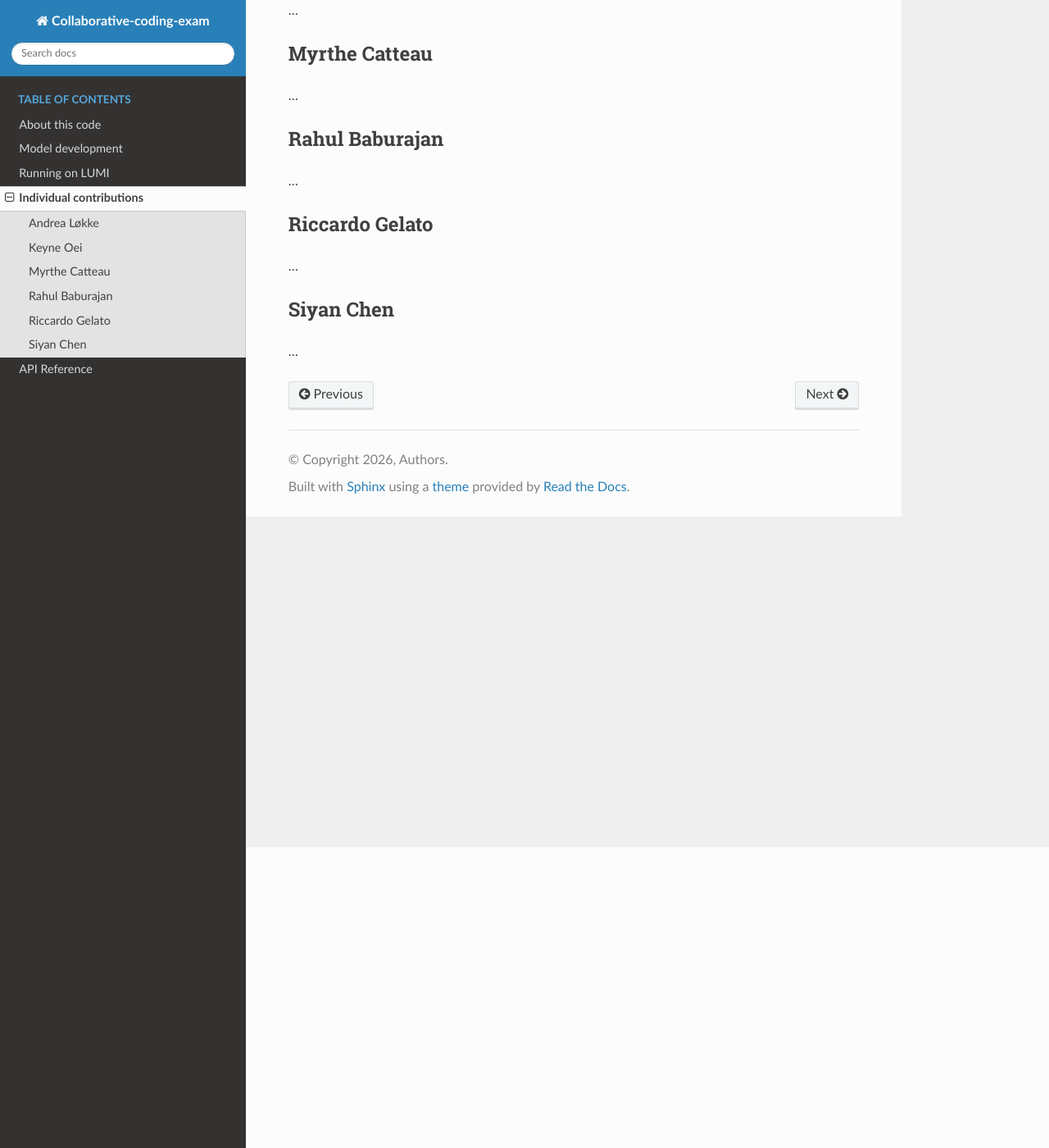
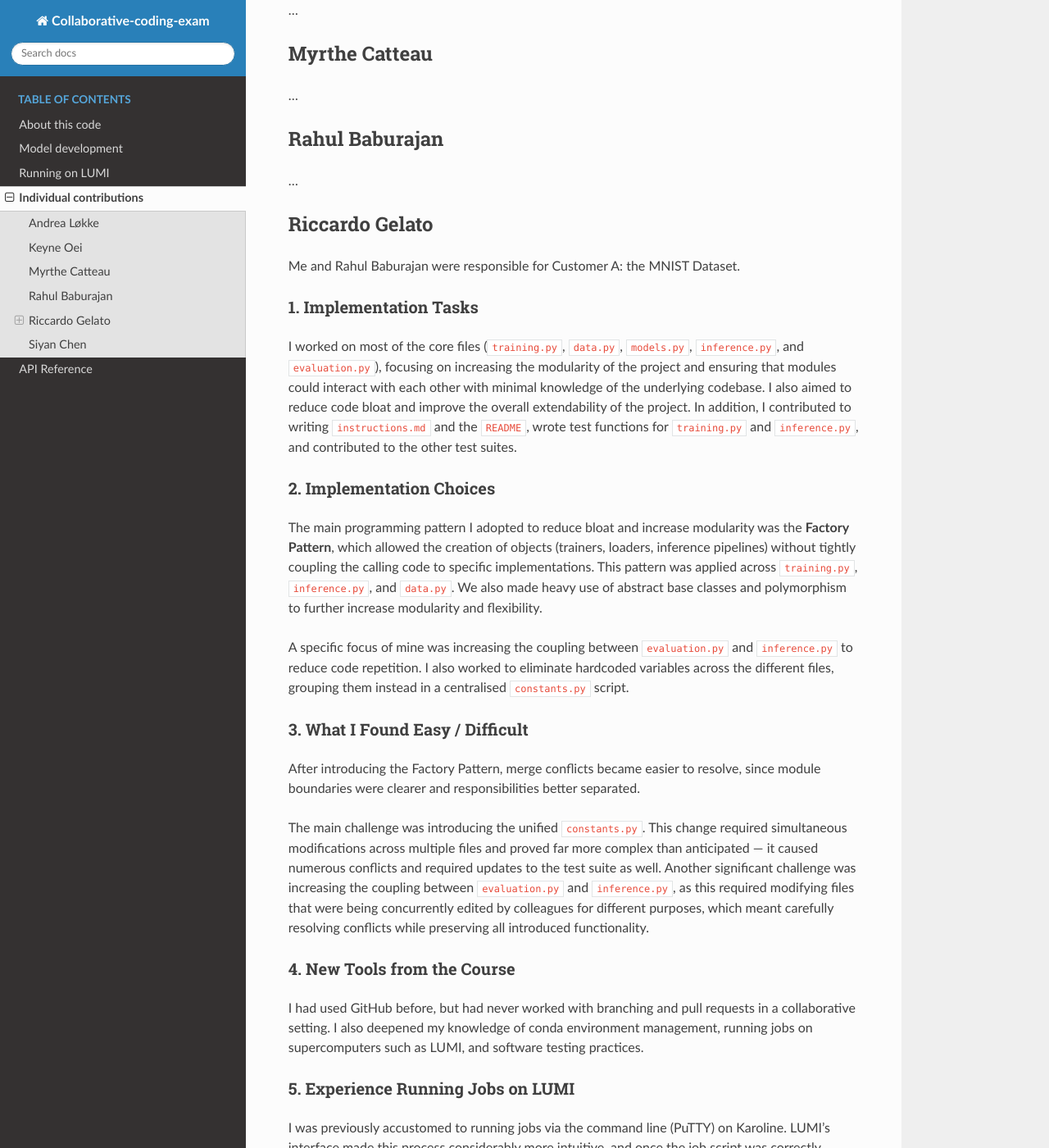
Before and after one commit to FYS-8805-Collaborative-Coding/Collaborative-Coding-Exam, a Sphinx documentation site: the page built from doc/individual.md, in a window 1280 px wide and 1400 px high, scrolled down 367 px. Shown: the whole window at 82% size. Built offline with Sphinx 7.4.7 and the Read the Docs theme 3.1.0, drawn with Linux system fonts in a browser that asks for light colours; some of the changed text lies outside the part shown.

Commit message:
Added my individual contribution information

````diff
--- a/doc/individual.md
+++ b/doc/individual.md
@@ -14,7 +14,57 @@ These are the individual contributions to the exam
 ...
 
 ## Riccardo Gelato
-...
+
+Me and Rahul Baburajan were responsible for Customer A: the MNIST Dataset.
+
+### 1. Implementation Tasks
+
+I worked on most of the core files (`training.py`, `data.py`, `models.py`, `inference.py`, and `evaluation.py`), focusing on increasing the modularity of the project and ensuring that modules could interact with each other with minimal knowledge of the underlying codebase. I also aimed to reduce code bloat and improve the overall extendability of the project. In addition, I contributed to writing `instructions.md` and the `README`, wrote test functions for `training.py` and `inference.py`, and contributed to the other test suites.
+
+### 2. Implementation Choices
+
+The main programming pattern I adopted to reduce bloat and increase modularity was the **Factory Pattern**, which allowed the creation of objects (trainers, loaders, inference pipelines) without tightly coupling the calling code to specific implementations. This pattern was applied across `training.py`, `inference.py`, and `data.py`. We also made heavy use of abstract base classes and polymorphism to further increase modularity and flexibility.
+
+A specific focus of mine was increasing the coupling between `evaluation.py` and `inference.py` to reduce code repetition. I also worked to eliminate hardcoded variables across the different files, grouping them instead in a centralised `constants.py` script.
+
+### 3. What I Found Easy / Difficult
+
+After introducing the Factory Pattern, merge conflicts became easier to resolve, since module boundaries were clearer and responsibilities better separated.
+
+The main challenge was introducing the unified `constants.py`. This change required simultaneous modifications across multiple files and proved far more complex than anticipated — it caused numerous conflicts and required updates to the test suite as well. Another significant challenge was increasing the coupling between `evaluation.py` and `inference.py`, as this required modifying files that were being concurrently edited by colleagues for different purposes, which meant carefully resolving conflicts while preserving all introduced functionality.
+
+### 4. New Tools from the Course
+
+I had used GitHub before, but had never worked with branching and pull requests in a collaborative setting. I also deepened my knowledge of conda environment management, running jobs on supercomputers such as LUMI, and software testing practices.
+
+### 5. Experience Running Jobs on LUMI
+
+I was previously accustomed to running jobs via the command line (PuTTY) on Karoline. LUMI's interface made this process considerably more intuitive, and once the job script was correctly configured, submitting training runs was straightforward. I ran **Job-ID 19344734**. Monitoring progress with `squeue --me` and reading the `slurm-<job-id>.out` log file made it easy to follow the run in real time.
+
+### 6. Secret Task
+
+My secret task was to introduce a subtle bug into `src/models.py`. I did so by hardcoding the batch size in two places.
+
+The first instance was in the `forward` method:
+
+```python
+def forward(self, x):
+    x = self.features(x)
+    x = x.view(64, -1)  # batch size hardcoded to 64
+    return self.classifier(x)
+```
+
+This bug was promptly detected and corrected by Rahul Baburajan, preventing further disruption.
+
+The second instance was subtler — in `_build_classifier`, the `in_features` parameter was silently ignored in favour of a hardcoded value:
+
+```python
+def _build_classifier(self, in_features: int) -> nn.Sequential:
+    """Override to adjust the input features based on the smaller feature map."""
+    return super()._build_classifier(in_features=32 * self.feature_dim**2)
+```
+
+This bug went unnoticed for longer, only surfacing during more purposeful training and evaluation runs. Once caught, it was promptly fixed by Keyne Oei and Andrea Løkke by simply removing the override entirely and letting the parent class handle the method directly.
 
 ## Siyan Chen
 ...
````
